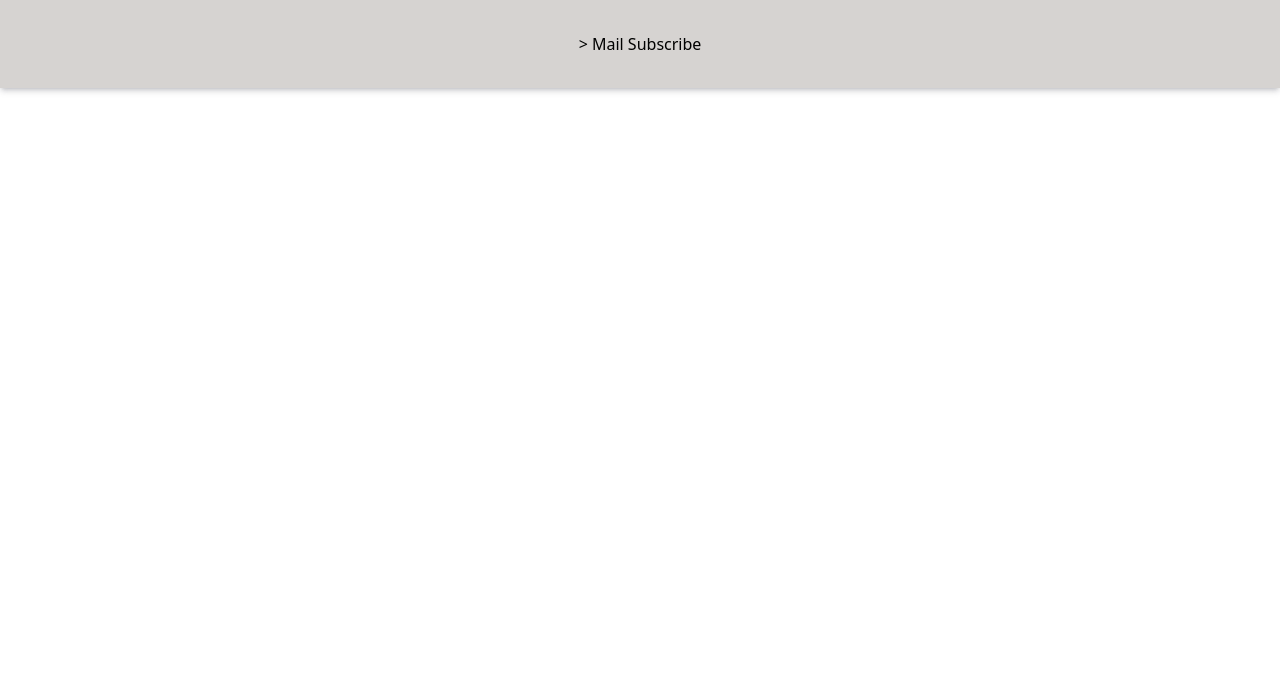
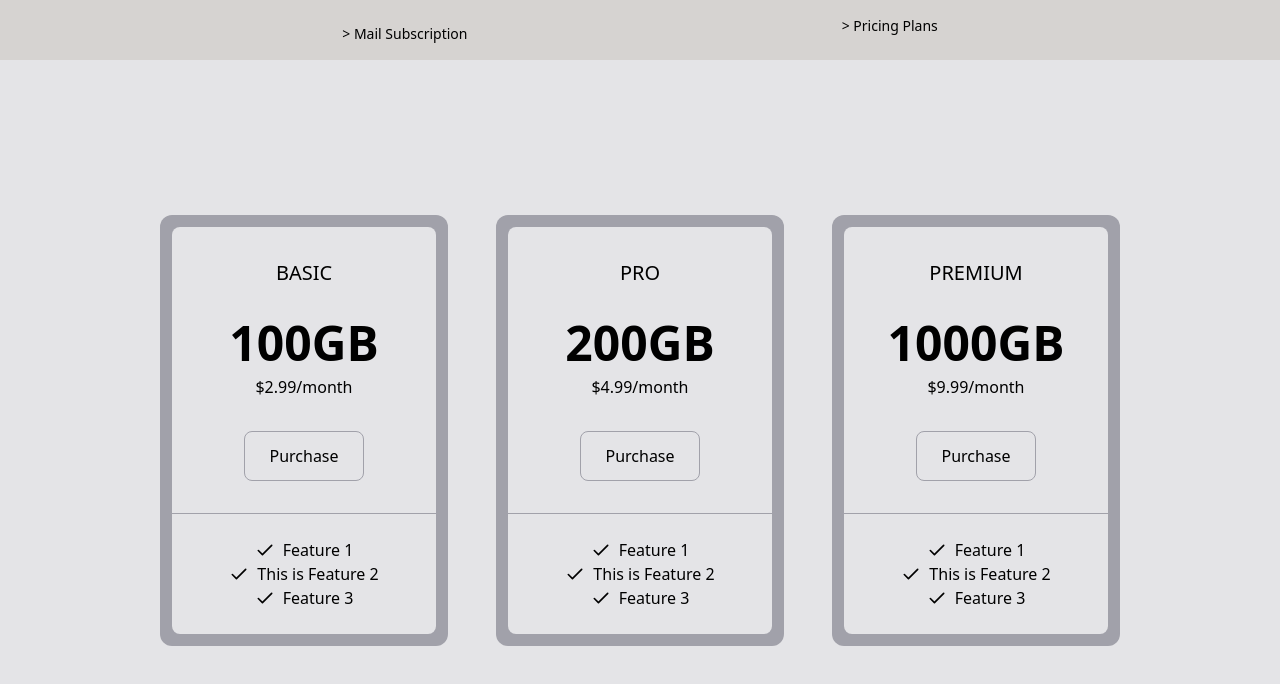
Before and after one commit to LouieC93/tailwind-mini-projects, a Nuxt app: page /PricingPlansPage in a window 1280 px wide. Before the commit this address had no page. Shown: the top 684 px of the page. Built offline with nearby package versions, Linux system fonts and the light colour scheme.

Commit message:
feat: add pricing plans page

```diff
--- a/app.vue
+++ b/app.vue
@@ -1,6 +1,8 @@
 <template>
   <div class="flex flex-col h-[100dvh]">
     <Nav />
-    <NuxtPage class="grow overflow-hidden"/>
+    <main class="grow overflow-auto">
+      <NuxtPage />
+    </main>
   </div>
 </template>
--- a/components/Nav.vue
+++ b/components/Nav.vue
@@ -1,8 +1,10 @@
 <template>
-  <nav class="bg-stone-300 p-8 w-full shadow-md shadow-zinc-500/30">
-    <ul class="flex justify-evenly">
-      <li v-for="(router, index) in routers" :key="index">
-        <NuxtLink :to="router.path">> {{ router.name }}</NuxtLink>
+  <nav class="bg-stone-300 w-full shadow-md shadow-zinc-500/30">
+    <ul class="flex flex-col gap-0 md:flex-row justify-evenly">
+      <li v-for="(router, index) in routers" :key="index" class="first:pt-2">
+        <NuxtLink class="text-sm pb-2 md:py-4 px-8 block" :to="router.path"
+          >> {{ router.name }}</NuxtLink
+        >
       </li>
     </ul>
   </nav>
@@ -10,8 +12,12 @@
 <script lang="ts" setup>
 const routers = [
   {
-    name: "Mail Subscribe",
+    name: "Mail Subscription",
     path: "/mail",
+  },
+  {
+    name: "Pricing Plans",
+    path: "/pricing",
   },
 ];
 </script>
--- a/pages/MailSubscribePage.vue
+++ b/pages/MailSubscribePage.vue
@@ -2,7 +2,7 @@
   <div
     class="bg-slate-400 flex items-center justify-center h-full overflow-hidden"
   >
-    <div class="flex bg-slate-800 p-4 rounded-2xl">
+    <div class="flex w-4/5 md:w-auto bg-slate-800 p-4 rounded-2xl">
       <div class="flex flex-col md:flex-row items-center">
         <img
           src="https://images.unsplash.com/photo-1577704004116-2415208e73d6?q=80&w=2624&auto=format&fit=crop&ixlib=rb-4.0.3&ixid=M3wxMjA3fDB8MHxwaG90by1wYWdlfHx8fGVufDB8fHx8fA%3D%3D"
@@ -17,8 +17,17 @@
             Don't miss any of the latest promotions! Sign up for our newsletter.
           </p>
           <div class="flex flex-col mt-5 gap-4">
-            <input type="text" class="p-2 px-4 rounded-md bg-transparent border-2 border-slate-200 text-slate-200 focus:outline-none" placeholder="Enter your email address" />
-            <button type="button" class="p-3 px-5 rounded-md bg-slate-200 hover:text-white hover:bg-slate-600 duration-100">Subscribe</button>
+            <input
+              type="text"
+              class="p-2 px-4 rounded-md bg-transparent border-2 border-slate-200 text-slate-200 focus:outline-none"
+              placeholder="Enter your email address"
+            />
+            <button
+              type="button"
+              class="p-3 px-5 rounded-md bg-slate-200 hover:text-white hover:bg-slate-600 duration-100"
+            >
+              Subscribe
+            </button>
           </div>
         </div>
       </div>
--- /dev/null
+++ b/pages/PricingPlansPage.vue
@@ -0,0 +1,89 @@
+<template>
+  <div
+    class="bg-zinc-200 py-12 flex items-center justify-center overflow-auto gap-8 min-h-full"
+  >
+    <div class="md:w-3/4 md:max-w-5xl w-4/5 flex flex-col md:flex-row gap-12">
+      <div
+        class="flex flex-col grow basis-0"
+        v-for="(plan, index) in plans"
+        :key="index"
+      >
+        <div
+          class="bg-zinc-400 rounded-xl w-full text-white p-3 hover:bg-zinc-600"
+        >
+          <div
+            class="flex flex-col items-center p-8 bg-zinc-200 rounded-t-lg text-black"
+          >
+            <p class="uppercase text-xl">{{ plan.name }}</p>
+            <h2 class="mt-8 font-bold text-5xl">{{ plan.storage }}</h2>
+            <h3 class="mt-2">${{ plan.price }}/month</h3>
+            <button
+              type="button"
+              class="p-3 px-6 mt-8 rounded-lg border border-zinc-400 hover:bg-zinc-600 hover:text-white duration-150"
+            >
+              Purchase
+            </button>
+          </div>
+
+          <ul
+            class="border-t border-zinc-400 p-6 bg-zinc-200 rounded-b-lg flex flex-col items-center"
+          >
+            <li
+              class="flex text-black items-center"
+              v-for="(feature, index) in plan.features"
+              :key="index"
+            >
+              <svg
+                viewBox="0 0 24 24"
+                fill="none"
+                xmlns="http://www.w3.org/2000/svg"
+                class="w-5 h-5 mr-2"
+              >
+                <g id="SVGRepo_bgCarrier" stroke-width="0"></g>
+                <g
+                  id="SVGRepo_tracerCarrier"
+                  stroke-linecap="round"
+                  stroke-linejoin="round"
+                ></g>
+                <g id="SVGRepo_iconCarrier">
+                  <path
+                    d="M4 12.6111L8.92308 17.5L20 6.5"
+                    stroke="#000000"
+                    stroke-width="2"
+                    stroke-linecap="round"
+                    stroke-linejoin="round"
+                  ></path>
+                </g>
+              </svg>
+              {{ feature }}
+            </li>
+          </ul>
+        </div>
+      </div>
+    </div>
+  </div>
+</template>
+<script lang="ts" setup>
+import { ref } from "vue";
+
+const plans = ref([
+  {
+    name: "basic",
+    price: 2.99,
+    storage: "100GB",
+    features: ["Feature 1", "This is Feature 2", "Feature 3"],
+  },
+  {
+    name: "pro",
+    price: 4.99,
+    storage: "200GB",
+    features: ["Feature 1", "This is Feature 2", "Feature 3"],
+  },
+  {
+    name: "premium",
+    price: 9.99,
+    storage: "1000GB",
+    features: ["Feature 1", "This is Feature 2", "Feature 3"],
+  },
+]);
+</script>
```
Also changed, not shown: app/router.options.ts (+7 -1 lines).
